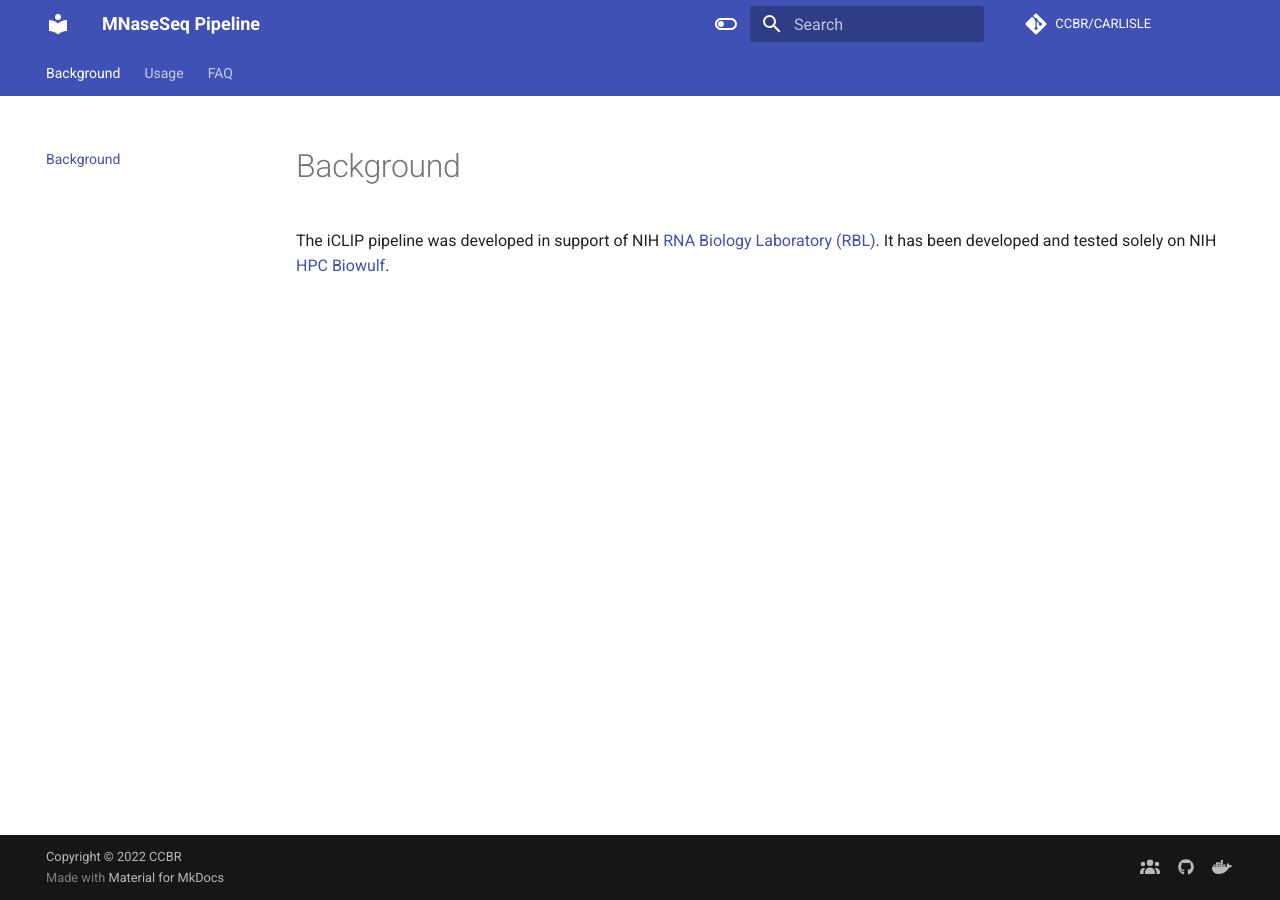
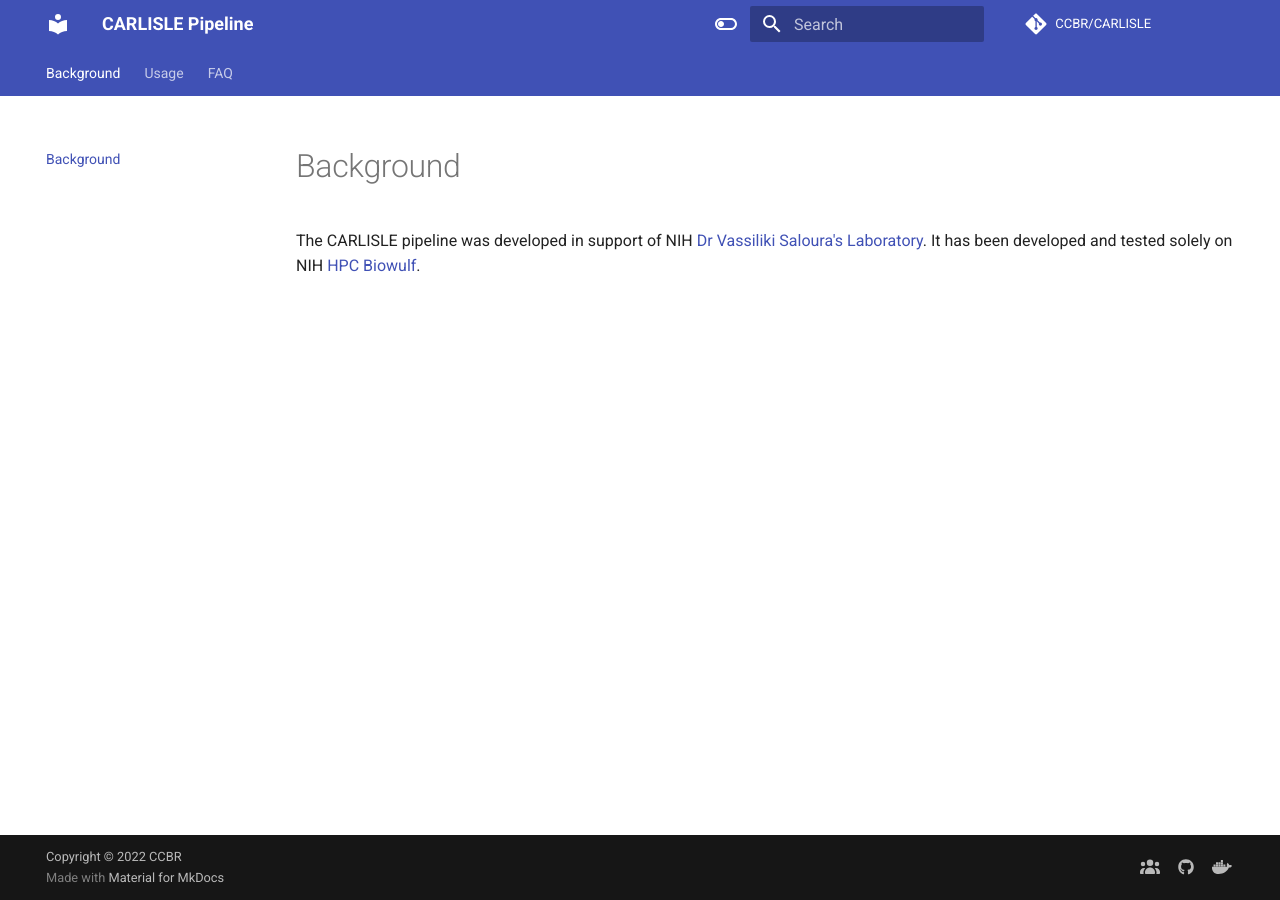
Before and after one commit to CCBR/CARLISLE, an MkDocs documentation site: the page built from docs/index.md, in a window 1280 px wide. Built offline with MkDocs 1.6.1 and Material for MkDocs 9.7.7, drawn with Linux system fonts in a browser that asks for light colours; comment, search, counter and statistics services are not loaded; the version menu is left out.

Commit message:
fix pipeline name errors

```diff
--- a/docs/index.md
+++ b/docs/index.md
@@ -1 +1 @@
-The iCLIP pipeline was developed in support of NIH [RNA Biology Laboratory (RBL)](https://ccr.cancer.gov/rna-biology-laboratory). It has been developed and tested solely on NIH [HPC Biowulf](https://hpc.nih.gov/).
+The CARLISLE pipeline was developed in support of NIH [Dr Vassiliki Saloura's Laboratory](https://ccr.cancer.gov/staff-directory/vassiliki-saloura). It has been developed and tested solely on NIH [HPC Biowulf](https://hpc.nih.gov/).
--- a/mkdocs.yml
+++ b/mkdocs.yml
@@ -1,8 +1,8 @@
 # Project Information
-site_name: MNaseSeq Pipeline
-site_author: Samantha Sevilla, Ph.D.
+site_name: CARLISLE Pipeline
+site_author: Vishal Koparde, Ph.D.
 site_description: >-
-  MNaseSeq Pipeline
+  CARLISLE Pipeline
 # Repository
 repo_name: CCBR/CARLISLE
 repo_url: https://github.com/CCBR/CARLISLE
```
